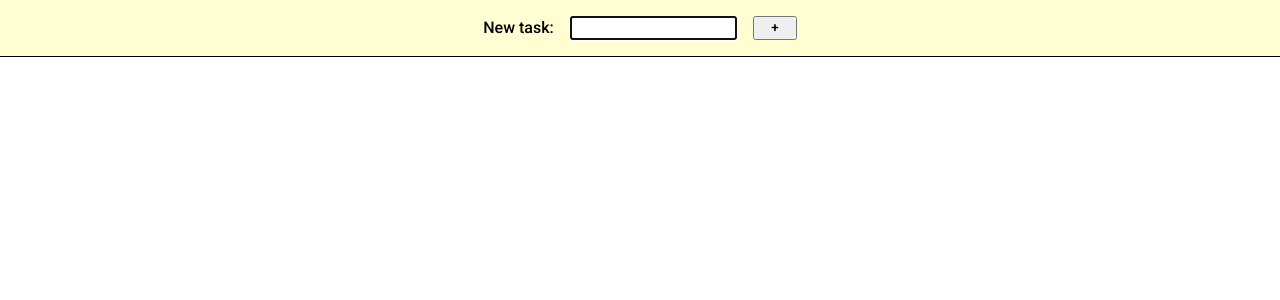
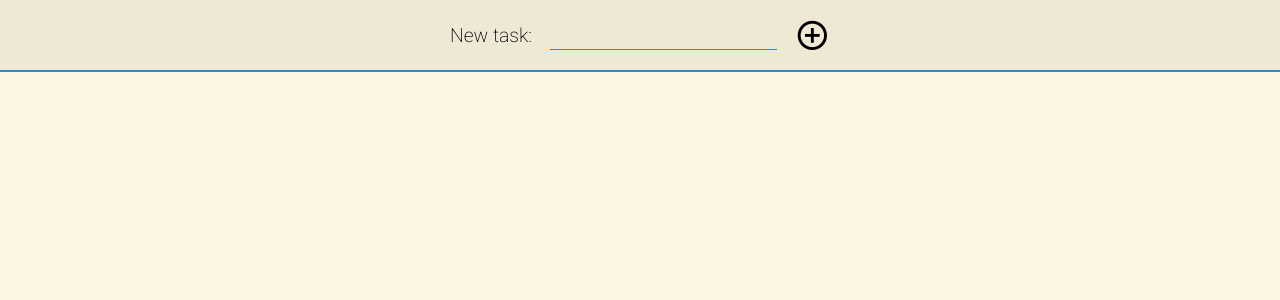
Before and after one commit to MrBlunderovich/ts-reducer-context-task-app, a React (Vite) app: page / in a window 1280 px wide. Shown: the top 300 px of the page. Built offline with nearby package versions, Linux system fonts and the light colour scheme.

Commit message:
improve styling

```diff
--- a/src/App.css
+++ b/src/App.css
@@ -1,6 +1,15 @@
 @import url("https://fonts.googleapis.com/css2?family=Roboto:wght@200;500;700&display=swap");
+@import url("https://fonts.googleapis.com/icon?family=Material+Icons+Outlined");
 :root {
   font-family: "Roboto", sans-serif;
+  --background: #fdf6e3;
+  --background-secondary: #eee8d5;
+  --text: #657b83;
+  --text-secondary: #93a1a1;
+  --text-emphasized: #586e75;
+  --accent: #268bd2;
+  --accent-secondary: #dc322f;
+  --accent-emphasized: #d33682;
 }
 
 * {
@@ -10,11 +19,38 @@
   line-height: 1.5;
   margin: 0;
   padding: 0;
+  font-size: 1.1rem;
+  outline-color: var(--accent);
+  outline-width: 1px;
 }
 
 #root {
+  background-color: var(--background);
   min-height: 100vh;
   min-height: 100dvh;
   display: flex;
   flex-direction: column;
+  font-weight: 300;
 }
+
+.icon-button {
+  background-color: transparent;
+  border: none;
+  font-size: 2rem;
+  border-radius: 50%;
+  transform: rotate(0);
+  transition: transform 200ms ease-in-out;
+  cursor: pointer;
+
+  &:hover,
+  &:focus {
+    transform: rotate(90deg);
+  }
+}
+
+input[type="text"] {
+  background-color: transparent;
+  border: none;
+  padding-inline: 0.3rem;
+  outline: none;
+}
--- a/src/components/Header/Header.module.css
+++ b/src/components/Header/Header.module.css
@@ -3,6 +3,6 @@
   display: flex;
   align-items: center;
   justify-content: center;
-  background-color: #fffed2;
-  border-bottom: 1px solid black;
+  background-color: var(--background-secondary, #fffed2);
+  border-bottom: 2px solid var(--accent, black);
 }
--- a/src/components/TaskInput/TaskInput.module.css
+++ b/src/components/TaskInput/TaskInput.module.css
@@ -6,10 +6,6 @@
   }
 
   & input {
-    padding-inline: 0.3rem;
-  }
-
-  & button {
-    padding-inline: 1rem;
+    border-bottom: 1px solid var(--accent);
   }
 }
--- a/src/components/TaskInput/TaskInput.tsx
+++ b/src/components/TaskInput/TaskInput.tsx
@@ -34,7 +34,9 @@ export default function TaskInput() {
           autoComplete="off"
           required
         />
-        <button>+</button>
+        <button className="material-icons-outlined icon-button">
+          add_circle_outline
+        </button>
       </form>
     </div>
   );
--- a/src/components/TaskItem/TaskItem.module.css
+++ b/src/components/TaskItem/TaskItem.module.css
@@ -2,8 +2,29 @@
   display: flex;
   align-items: center;
   gap: 1rem;
+  padding: 0.2rem 1rem;
+  border-top: 1px solid transparent;
+  border-bottom: 1px solid transparent;
+
+  &:focus-within {
+    border-top: 1px solid var(--accent);
+    border-bottom: 1px solid var(--accent);
+  }
 
   & button {
-    padding-inline: 1rem;
+    font-size: 1.5rem;
+    color: var(--accent-secondary);
+  }
+
+  & input[type="checkbox"] {
+    appearance: none;
+    cursor: pointer;
+
+    &:checked::after {
+      content: "check_box";
+    }
+    &:not(checked)::after {
+      content: "check_box_outline_blank";
+    }
   }
 }
--- a/src/components/TaskItem/TaskItem.tsx
+++ b/src/components/TaskItem/TaskItem.tsx
@@ -32,6 +32,7 @@ export default function TaskItem({ task }: TaskItemProps) {
   return (
     <li className={styles["task-item"]}>
       <input
+        className="material-icons-outlined"
         type="checkbox"
         name="completeCheckbox"
         onChange={handleComplete}
@@ -42,8 +43,14 @@ export default function TaskItem({ task }: TaskItemProps) {
         onBlur={handleEdit}
         value={text}
         onChange={(e) => setText(e.target.value)}
+        autoComplete="off"
       />
-      <button onClick={handleDelete}>X</button>
+      <button
+        className="material-icons-outlined icon-button"
+        onClick={handleDelete}
+      >
+        highlight_off
+      </button>
     </li>
   );
 }
```
